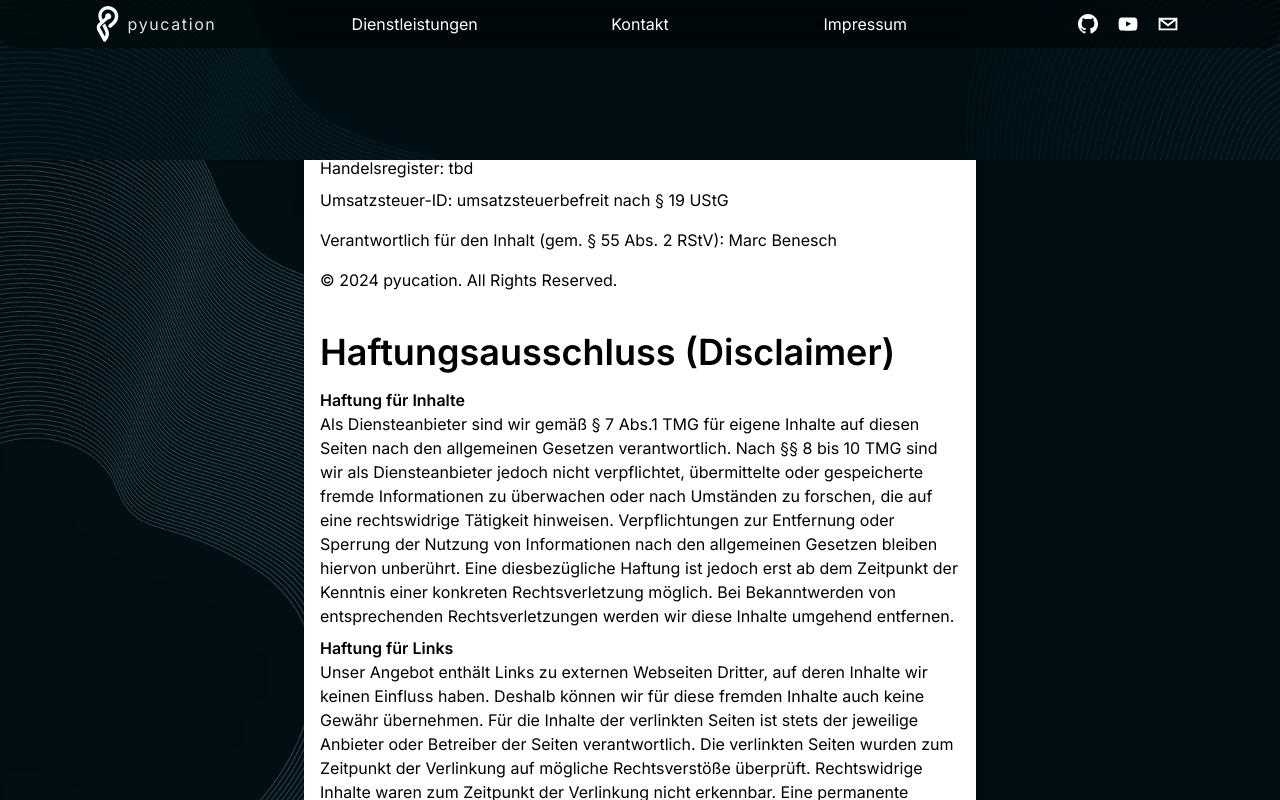
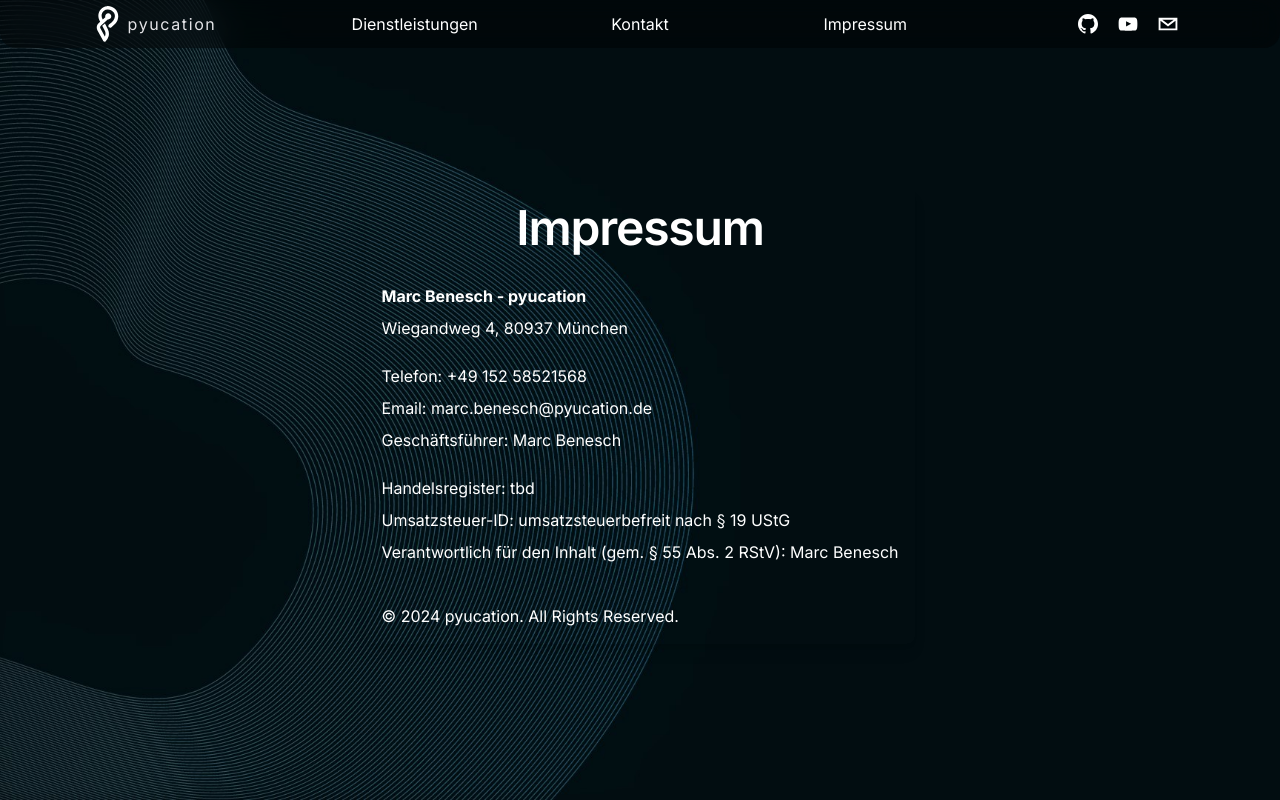
Before and after one commit to pyucation-org/pyucation-website, a Next.js app: page /imprint in a window 1280 px wide. Shown: the top 800 px of the page. Built offline with nearby package versions, Linux system fonts and the light colour scheme.

Commit message:
updated impressum

```diff
--- a/src/app/imprint/page.js
+++ b/src/app/imprint/page.js
@@ -2,6 +2,7 @@
 
 import { motion, useScroll } from "framer-motion";
 import React, { useEffect, useRef } from "react";
+import { fadeInVariant } from "../util/variants";
 function Page() {
   const scrollRef = useRef(null);
 
@@ -10,26 +11,26 @@ function Page() {
   });
 
   return (
-    <main className="bg-pyucation-2 bg-cover mt-40 pb-100 h-screen overflow-auto overflow-x-hidden flex flex-col items-center justify-center">
-      <div className="bg-white p-4 rounded-lg shadow-lg max-w-2xl">
-        <h1 className="text-4xl font-bold mb-4">Impressum</h1>
-        <p className="mb-2"><strong>Marc Benesch - pyucation</strong></p>
-        <p className="mb-2">Wiegandweg 4, 80937 München</p>
-        <p className="mb-2">Telefon: +4915258521568</p>
-        <p className="mb-2">Email: marc.benesch@pyucation.de</p>
-        <p className="mb-2">Geschäftsführer: Marc Benesch</p>
-        <p className="mb-2">Handelsregister: tbd</p>
-        <p className="mb-2">Umsatzsteuer-ID: umsatzsteuerbefreit nach § 19 UStG</p>
-        <p className="my-4">Verantwortlich für den Inhalt (gem. § 55 Abs. 2 RStV): Marc Benesch</p>
-        <p className="mt-4">© 2024 pyucation. All Rights Reserved.</p>
-        <h1 className="text-4xl font-semibold mb-4 mt-10">Haftungsausschluss (Disclaimer)</h1>
-        <h2 className="font-semibold">Haftung für Inhalte</h2>
-        <p className="mb-2">Als Diensteanbieter sind wir gemäß § 7 Abs.1 TMG für eigene Inhalte auf diesen Seiten nach den allgemeinen Gesetzen verantwortlich. Nach §§ 8 bis 10 TMG sind wir als Diensteanbieter jedoch nicht verpflichtet, übermittelte oder gespeicherte fremde Informationen zu überwachen oder nach Umständen zu forschen, die auf eine rechtswidrige Tätigkeit hinweisen. Verpflichtungen zur Entfernung oder Sperrung der Nutzung von Informationen nach den allgemeinen Gesetzen bleiben hiervon unberührt. Eine diesbezügliche Haftung ist jedoch erst ab dem Zeitpunkt der Kenntnis einer konkreten Rechtsverletzung möglich. Bei Bekanntwerden von entsprechenden Rechtsverletzungen werden wir diese Inhalte umgehend entfernen.</p>
-        <h2 className="font-semibold">Haftung für Links</h2>
-        <p className="mb-2">Unser Angebot enthält Links zu externen Webseiten Dritter, auf deren Inhalte wir keinen Einfluss haben. Deshalb können wir für diese fremden Inhalte auch keine Gewähr übernehmen. Für die Inhalte der verlinkten Seiten ist stets der jeweilige Anbieter oder Betreiber der Seiten verantwortlich. Die verlinkten Seiten wurden zum Zeitpunkt der Verlinkung auf mögliche Rechtsverstöße überprüft. Rechtswidrige Inhalte waren zum Zeitpunkt der Verlinkung nicht erkennbar. Eine permanente inhaltliche Kontrolle der verlinkten Seiten ist jedoch ohne konkrete Anhaltspunkte einer Rechtsverletzung nicht zumutbar. Bei Bekanntwerden von Rechtsverletzungen werden wir derartige Links umgehend entfernen.</p>
-        <h2 className="font-semibold">Urheberrecht</h2>
-        <p className="mb-2">Die durch die Seitenbetreiber erstellten Inhalte und Werke auf diesen Seiten unterliegen dem deutschen Urheberrecht. Die Vervielfältigung, Bearbeitung, Verbreitung und jede Art der Verwertung außerhalb der Grenzen des Urheberrechtes bedürfen der schriftlichen Zustimmung des jeweiligen Autors bzw. Erstellers. Downloads und Kopien dieser Seite sind nur für den privaten, nicht kommerziellen Gebrauch gestattet. Soweit die Inhalte auf dieser Seite nicht vom Betreiber erstellt wurden, werden die Urheberrechte Dritter beachtet. Insbesondere werden Inhalte Dritter als solche gekennzeichnet. Sollten Sie trotzdem auf eine Urheberrechtsverletzung aufmerksam werden, bitten wir um einen entsprechenden Hinweis. Bei Bekanntwerden von Rechtsverletzungen werden wir derartige Inhalte umgehend entfernen.</p>
-      </div>
+    <main className="bg-pyucation-2 bg-cover pb-20 h-screen overflow-auto overflow-x-hidden flex flex-col items-center justify-center">
+      <motion.div className="flex flex-col h-auto max-w-6xl justify-start items-start mx-auto mt-28"
+        variants={fadeInVariant}
+        initial="hidden"
+        animate="visible">
+          <div className="flex">
+          </div>
+          <div className="p-4 rounded-lg shadow-lg max-w-2xl">
+            <h1 className="text-white text-5xl font-semibold mb-8 tracking-tight text-center">Impressum</h1>
+            <p className="text-white mb-2"><strong>Marc Benesch - pyucation</strong></p>
+            <p className="text-white mb-6">Wiegandweg 4, 80937 München</p>
+            <p className="text-white mb-2">Telefon: +49 152 58521568</p>
+            <p className="text-white mb-2">Email: marc.benesch@pyucation.de</p>
+            <p className="text-white mb-6">Geschäftsführer: Marc Benesch</p>
+            <p className="text-white mb-2">Handelsregister: tbd</p>
+            <p className="text-white mb-2">Umsatzsteuer-ID: umsatzsteuerbefreit nach § 19 UStG</p>
+            <p className="text-white my-2">Verantwortlich für den Inhalt (gem. § 55 Abs. 2 RStV): Marc Benesch</p>
+            <p className="text-white mt-10">© 2024 pyucation. All Rights Reserved.</p>
+        </div>
+    </motion.div>
     </main>
   );
 }
```
